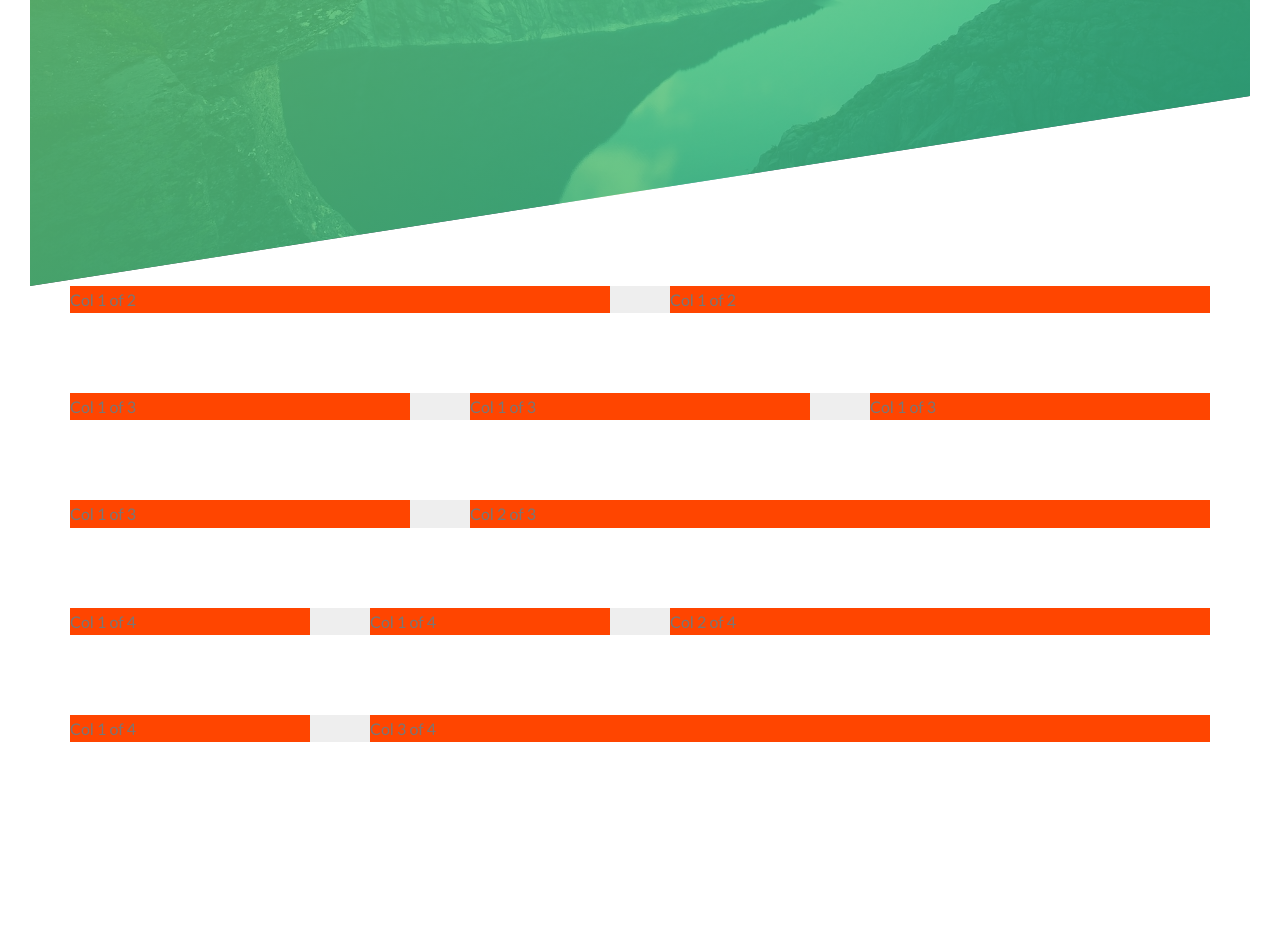
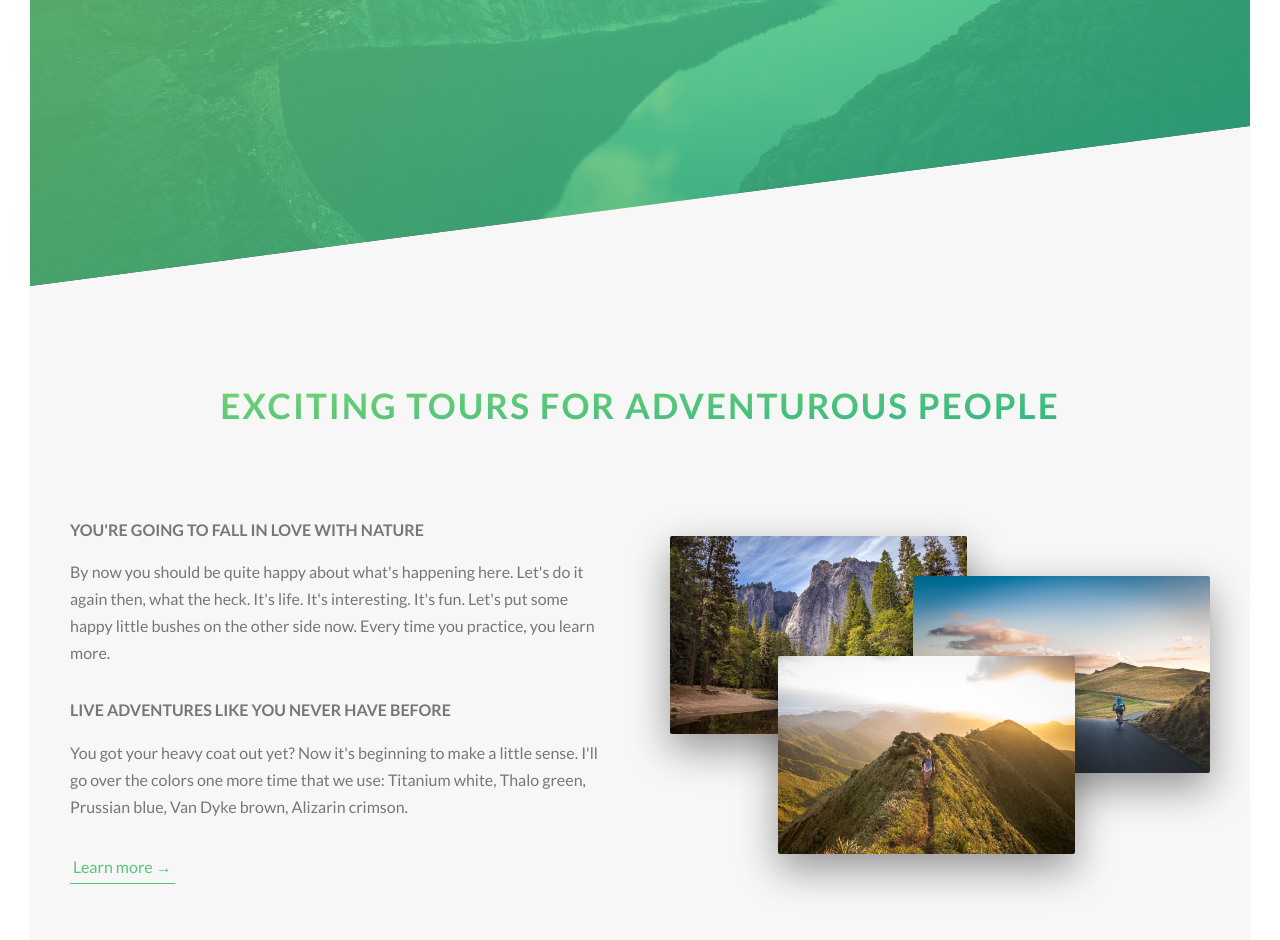
Before and after one commit to mlycode/css-and-sass, a website: page natours-project/index.html in a window 1280 px wide. Shown: the part 504-1444 px from the top of the page. Before the commit the page ends 1276 px from the top, so only its background shows below. Drawn offline with Linux system fonts and the light colour scheme.

Commit message:
add about section to homepage

```diff
--- a/natours-project/index.html
+++ b/natours-project/index.html
@@ -30,7 +30,45 @@
 
     </header>
 
-    <section class="grid-test">
+    <main>
+        <section class="section-about">
+            <div class="u-center-text u-margin-bottom-big">
+                <h2 class="heading-secondary">
+                    Exciting tours for adventurous people
+                </h2>
+            </div>
+
+            <div class="row">
+                <div class="col-1-of-2">
+                    <h3 class="heading-tertiary u-margin-bottom-small">
+                        You're going to fall in love with nature
+                    </h3>
+                    <p class="paragraph">
+                        By now you should be quite happy about what's happening here. Let's do it again then, what the heck. It's life. It's interesting. It's fun. Let's put some happy little bushes on the other side now. Every time you practice, you learn more.
+                    </p>
+
+                    <h3 class="heading-tertiary u-margin-bottom-small">
+                        Live adventures like you never have before
+                    </h3>
+                    <p class="paragraph">
+                        You got your heavy coat out yet? Now it's beginning to make a little sense. I'll go over the colors one more time that we use: Titanium white, Thalo green, Prussian blue, Van Dyke brown, Alizarin crimson.
+                    </p>
+
+                    <a href="#" class="btn-text">Learn more &rarr;</a>
+                </div>
+
+                <div class="col-1-of-2">
+                    <div class="composition">
+                        <img src="img/nat-1-large.jpg" alt="Photo 1" class="composition__photo composition__photo--p1">
+                        <img src="img/nat-2-large.jpg" alt="Photo 2" class="composition__photo composition__photo--p2">
+                        <img src="img/nat-3-large.jpg" alt="Photo 3" class="composition__photo composition__photo--p3">
+                    </div>
+                </div>
+            </div>
+        </section>
+    </main>
+
+    <!-- <section class="grid-test">
         <div class="row">
             <div class="col-1-of-2">
                 Col 1 of 2
@@ -81,7 +119,8 @@
                 Col 3 of 4
             </div>
         </div>
-    </section>
+    </section> -->
+
 
 
 </body>
--- a/natours-project/sass/abstracts/_variables.scss
+++ b/natours-project/sass/abstracts/_variables.scss
@@ -3,9 +3,14 @@ $color-primary: #55c57a;
 $color-primary-light: #7ed56f;
 $color-primary-dark: #28b485;
 
+$color-grey-light-1: #f7f7f7;
+
 $color-grey-dark: #777;
 $color-white: #fff;
 $color-black:#000;
+
+//FONT
+$default-font-size: 1.6rem;
 
 //GRID
 $grid-width: 114rem;
--- a/natours-project/sass/base/_typography.scss
+++ b/natours-project/sass/base/_typography.scss
@@ -1,7 +1,7 @@
 body {
     font-family: "Lato", sans-serif;
     font-weight: 400;
-    font-size: 1.6rem;
+    font-size: $default-font-size;
     line-height: 1.7;
     color: $color-grey-dark;
     padding: 3rem;
@@ -36,3 +36,37 @@ body {
         animation-timing-function: ease-out;
     }
 }
+
+.heading-secondary {
+    font-size: 3.5rem;
+    text-transform: uppercase;
+    font-weight: 700;
+    background-image: linear-gradient(
+        to right bottom,
+        $color-primary-light,
+        $color-primary-dark);
+    display: inline-block;
+    -webkit-background-clip: text;
+    color: transparent;
+    letter-spacing: .2rem;
+    transition: all .2s;
+
+    &:hover {
+        transform: skewY(2deg) skewX(15deg) scale(1.1);
+        text-shadow: .5rem 1rem 2rem rgba($color-black, .2);
+    }
+}
+
+.heading-tertiary {
+    font-size: $default-font-size;
+    font-weight: 700;
+    text-transform: uppercase;
+}
+
+.paragraph {
+    font-size: $default-font-size;
+
+    &:not(:last-child) {
+        margin-bottom: 3rem;
+    }
+}
--- a/natours-project/sass/base/_utilities.scss
+++ b/natours-project/sass/base/_utilities.scss
@@ -0,0 +1,5 @@
+.u-center-text { text-align: center; }
+
+.u-margin-bottom-small { margin-bottom: 1.5rem; }
+.u-margin-bottom-medium { margin-bottom: 4rem; }
+.u-margin-bottom-big { margin-bottom: 8rem; }
--- a/natours-project/sass/components/_button.scss
+++ b/natours-project/sass/components/_button.scss
@@ -52,3 +52,28 @@
         animation-fill-mode: backwards;
     }
 }
+
+.btn-text {
+    &:link,
+    &:visited {
+        font-size: $default-font-size;
+        color: $color-primary;
+        display: inline-block;
+        text-decoration: none;
+        border-bottom: 1px solid $color-primary;
+        padding: 3px;
+        transition: all .2s;
+    }
+
+    &:hover {
+        background-color: $color-primary;
+        color: $color-white;
+        box-shadow: 0 1rem 2rem rgba($color-black,.15);
+        transform: translateY(-2px);
+    }
+
+    &:active {
+        box-shadow: 0 .5rem .75rem rgba($color-black,.15);
+        transform: translateY(0);
+    }
+}
--- /dev/null
+++ b/natours-project/sass/components/_composition.scss
@@ -0,0 +1,39 @@
+.composition {
+    position: relative;
+
+    &__photo {
+        width: 55%;
+        box-shadow: 0 1.5rem 4rem rgba($color-black, .4);
+        border-radius: 2px;
+        position: absolute;
+        z-index: 10;
+        transition: all .2s;
+        outline-offset: 2rem;
+
+        &--p1 {
+            left: 0;
+            top: 2rem;
+        }
+
+        &--p2 {
+            right: 0;
+            top: 6rem;
+        }
+
+        &--p3 {
+            left: 20%;
+            top: 14rem;
+        }
+
+        &:hover {
+            outline: 1.5rem solid $color-primary;
+            transform: scale(1.05) translateY(-.5rem);
+            box-shadow: 0 2.5rem 4rem rgba($color-black, .5);
+            z-index: 20;
+        }
+    }
+
+    &:hover &__photo:not(:hover) {
+        transform: scale(.95);
+    }
+}
--- a/natours-project/sass/layout/_grid.scss
+++ b/natours-project/sass/layout/_grid.scss
@@ -1,7 +1,6 @@
 .row {
     // width: 1140px;
     max-width: $grid-width;
-    background-color: #eee;
     margin: 0 auto;
 
     &:not(:last-child) {
@@ -12,7 +11,6 @@
 
     [class^="col-"] {
         float: left;
-        background-color: orangered;
 
         &:not(:last-child) {
             margin-right: $gutter-horizontal;
--- a/natours-project/sass/layout/header.scss
+++ b/natours-project/sass/layout/header.scss
@@ -8,7 +8,7 @@
     background-size: cover;
     background-position: top;
     position: relative;
-    clip-path: polygon(0 0, 100% 0, 100% 75%, 0 100%);
+    clip-path: polygon(0 0, 100% 0, 100% 75vh, 0 100%);
 
     &__logo-box {
         position: absolute;
--- a/natours-project/sass/main.scss
+++ b/natours-project/sass/main.scss
@@ -8,6 +8,7 @@
 @import "base/utilities";
 
 @import "components/button";
+@import "components/composition";
 
 @import "layout/header.scss";
 @import "layout/grid";
--- a/natours-project/sass/pages/_home.scss
+++ b/natours-project/sass/pages/_home.scss
@@ -0,0 +1,5 @@
+.section-about {
+    background-color: $color-grey-light-1;
+    padding: 25rem 0;
+    margin-top: -20vh;
+}
```
Also changed, not shown: natours-project/css/style.css.
